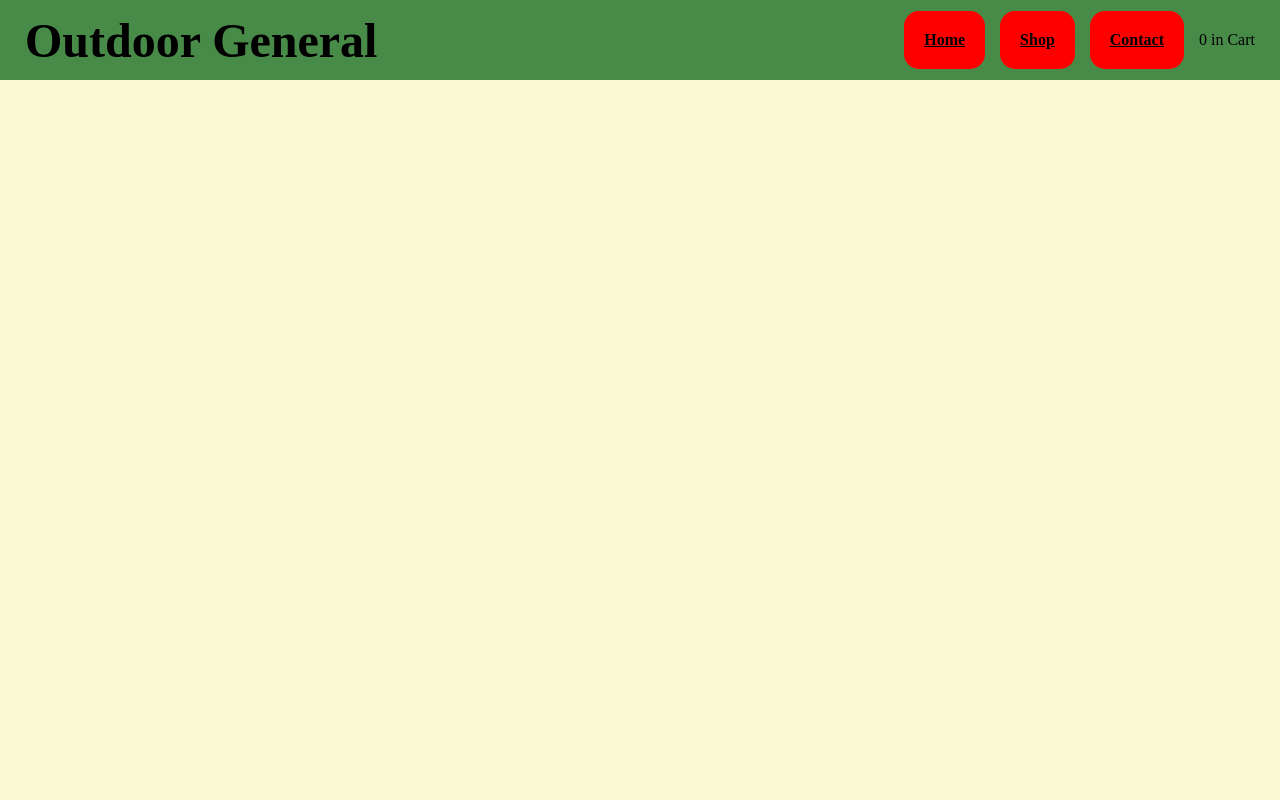
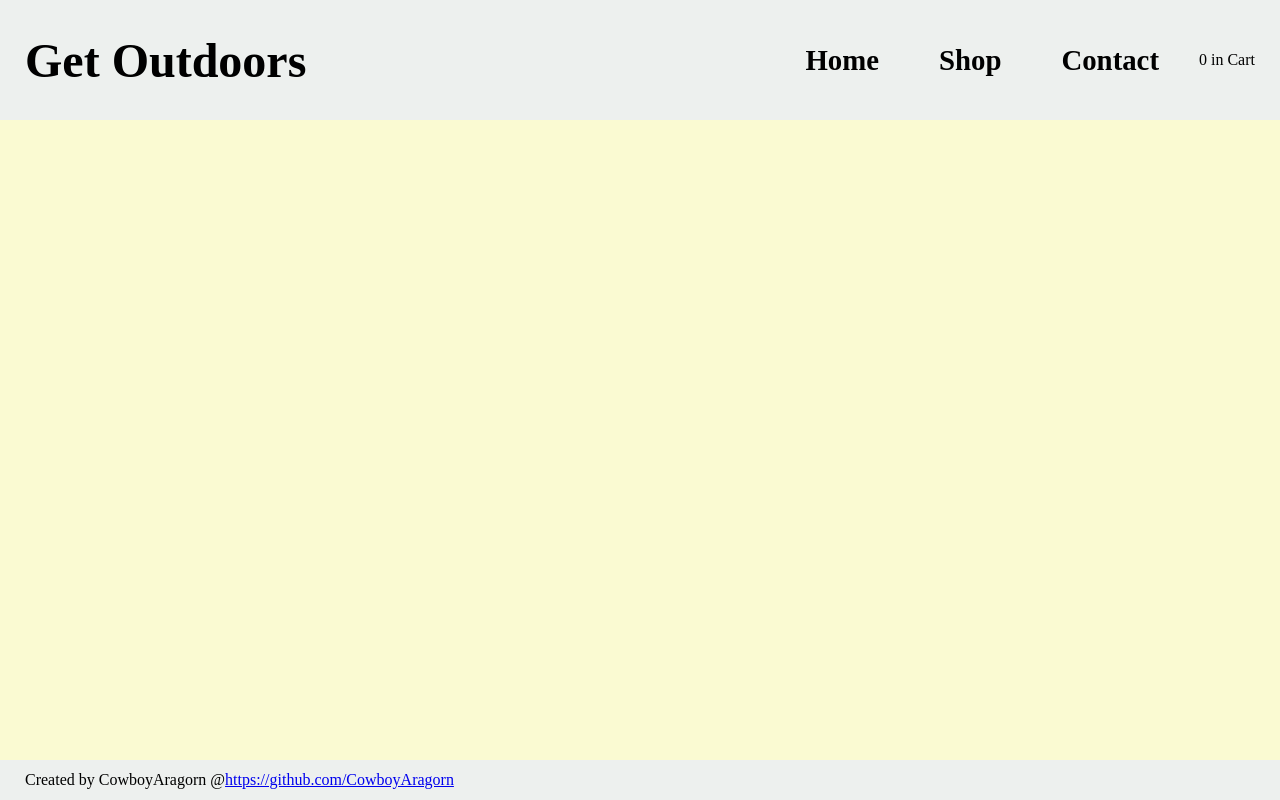
Before and after one commit to CowboyAragorn/shopping-cart, a React (Create React App) app: page /shop in a window 1280 px wide. Built offline with nearby package versions, Linux system fonts and the light colour scheme.

Commit message:
style: add footer, standardize theme

```diff
--- a/src/App.js
+++ b/src/App.js
@@ -6,6 +6,7 @@ import Shop from "./components/Shop";
 import Contact from "./components/Contact";
 import { ThemeProvider } from "styled-components";
 import theme from "./theme";
+import Footer from "./components/Footer";
 
 //React router changes page based on user selected page
 
@@ -20,6 +21,7 @@ function App() {
             <Route path="/shop" element={<Shop />} />
             <Route path="/contact" element={<Contact />} />
           </Routes>
+          <Footer />
         </BrowserRouter>
       </ThemeProvider>
     </>
--- a/src/components/Contact.js
+++ b/src/components/Contact.js
@@ -2,7 +2,7 @@ import React from "react";
 import styled from "styled-components";
 
 const ContactWrapper = styled.div`
-  height: 90vh;
+  height: ${(props) => props.theme.sizing.mainHeight};
   background-color: lightslategray;
 `;
 
--- /dev/null
+++ b/src/components/Footer.js
@@ -0,0 +1,43 @@
+import React from "react";
+import styled from "styled-components";
+
+const FooterWrapper = styled.div`
+  display: flex;
+  margin: 0;
+  align-items: center;
+  justify-content: left;
+  width: 100%;
+  height: 5vh;
+  background-color: ${(props) => props.theme.colors.offWhite};
+`;
+
+const TextWrapper = styled.div`
+  display: flex;
+  margin: 0;
+  align-items: center;
+  justify-content: left;
+  margin-left: ${(props) => props.theme.spacing.marginLeft};
+`;
+
+function Footer() {
+  return (
+    <>
+      <FooterWrapper>
+        <TextWrapper>
+          <p id="footerName" style={{ margin: 0 }}>
+            Created by CowboyAragorn @
+          </p>
+          <a
+            id="footerLink"
+            target={"_blank"}
+            href="https://github.com/CowboyAragorn"
+          >
+            https://github.com/CowboyAragorn
+          </a>
+        </TextWrapper>
+      </FooterWrapper>
+    </>
+  );
+}
+
+export default Footer;
--- a/src/components/Home.js
+++ b/src/components/Home.js
@@ -1,9 +1,12 @@
 import React from "react";
 import styled from "styled-components";
+import mtBackground from "../images/pilotMt.jpg";
 
 const HomeContainer = styled.div`
-  height: 90vh;
-  background-color: lightblue;
+  height: ${(props) => props.theme.sizing.mainHeight};
+  background-image: url(${mtBackground});
+  background-repeat: no-repeat;
+  background-size: 100% 90vh;
 `;
 
 const Home = () => {
--- a/src/components/Navbar.js
+++ b/src/components/Navbar.js
@@ -5,9 +5,9 @@ import styled from "styled-components";
 const Nav = styled.nav`
   display: flex;
   justify-content: space-between;
-  background-color: ${(props) => props.theme.colors.middleGreen};
+  background-color: ${(props) => props.theme.colors.offWhite};
   width: 100%;
-  height: 10vh;
+  height: ${(props) => props.theme.sizing.navBarHeight};
 `;
 const TitleContainer = styled.div`
   display: flex;
@@ -19,31 +19,33 @@ const StoreTitle = styled.h1`
   align-items: center;
   justify-content: center;
   font-size: 3rem;
-  padding-left: 25px;
+  padding-left: ${(props) => props.theme.spacing.marginLeft};
 `;
 const LinksContainer = styled.ul`
   display: flex;
   align-items: center;
   justify-content: center;
-  gap: 15px;
+  gap: 20px;
   padding-right: 25px;
 `;
 const StyledListItem = styled.li`
-  background-color: red;
+  ${(props) => props.theme.colors.offWhite};
   list-style: none;
-  border-radius: 15px;
+
   &:hover {
     cursor: pointer;
-    background-color: lightcoral;
+    border-bottom: solid 3pt black;
   }
 `;
 const StyledLink = styled(NavLink)`
   display: inline-block;
+  font-size: 1.8rem;
   padding: 20px;
   height: 100%;
   width: 100%;
   color: black;
   font-weight: bold;
+  text-decoration: none;
 `;
 
 const CartDisplay = styled.div``;
@@ -52,7 +54,7 @@ const Navbar = () => {
   return (
     <Nav>
       <TitleContainer>
-        <StoreTitle>Outdoor General</StoreTitle>
+        <StoreTitle>Get Outdoors</StoreTitle>
       </TitleContainer>
       <LinksContainer>
         <StyledListItem>
--- a/src/components/Shop.js
+++ b/src/components/Shop.js
@@ -2,7 +2,7 @@ import React from "react";
 import styled from "styled-components";
 
 const ShopWrapper = styled.div`
-  height: 90vh;
+  height: ${(props) => props.theme.sizing.mainHeight};
   background-color: lightgoldenrodyellow;
 `;
 
--- a/src/theme.js
+++ b/src/theme.js
@@ -5,6 +5,15 @@ const theme = {
     beauBlue: "#C5D5E4",
     honey: "#F2AF29",
     atomicTangerine: "#F39C6B",
+    offWhite: "#EDF0EE",
+  },
+  sizing: {
+    mainHeight: "80vh",
+    navBarHeight: "15vh",
+    footerHeight: "5vh",
+  },
+  spacing: {
+    marginLeft: "25px",
   },
 };
 
```
Also changed, not shown: src/images/mtCamp.jpg (added), src/images/pilotMt.jpg (added).
